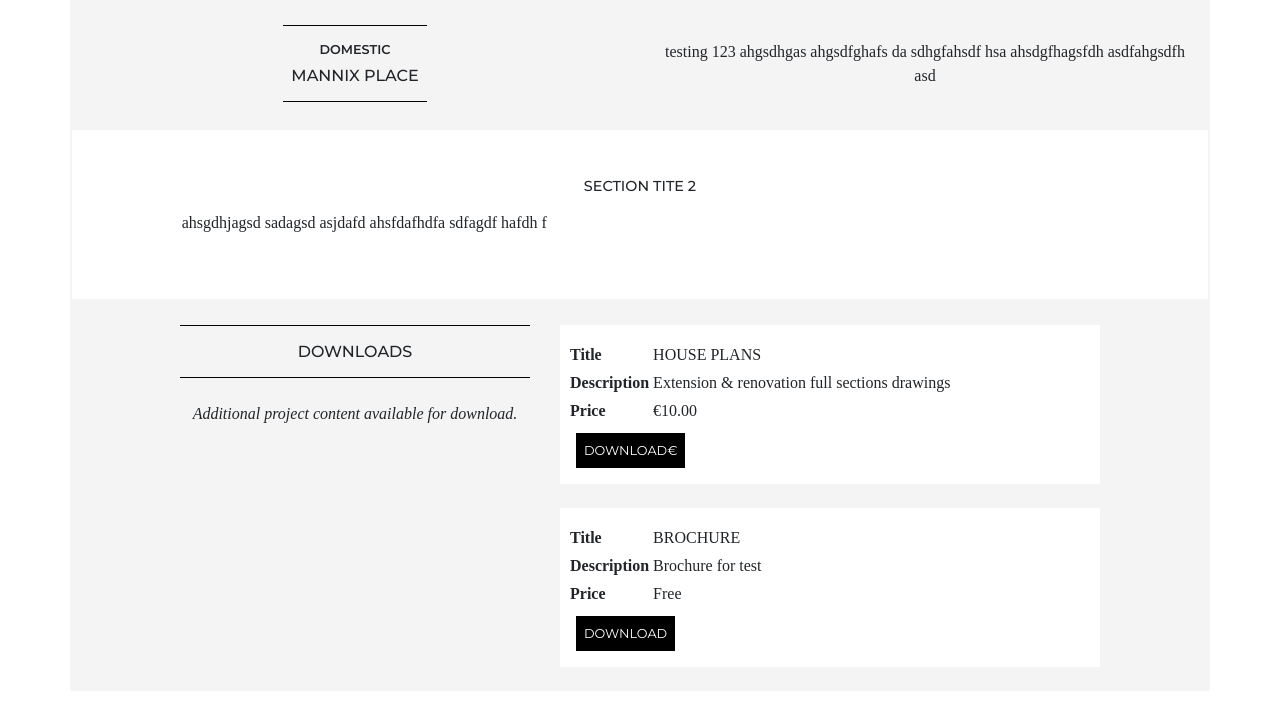
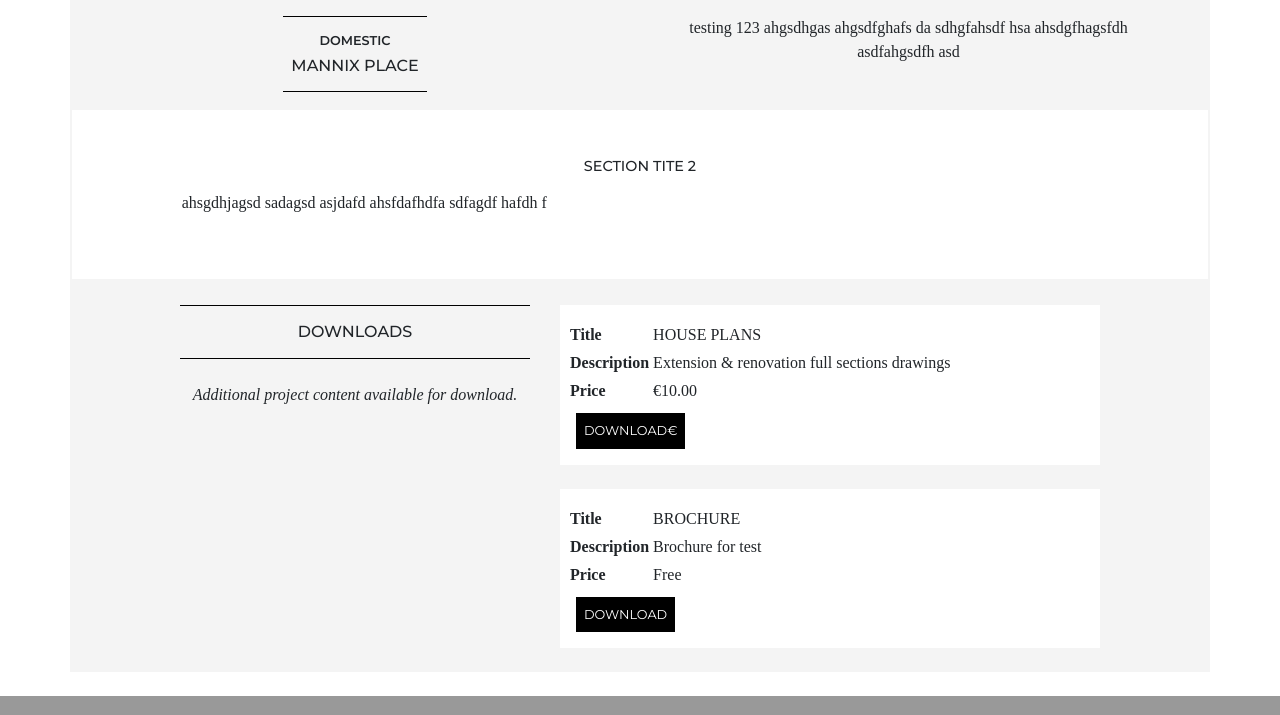
Before and after one commit to coderbeez/interior-architect, a Django app: page /portfolio/6/ in a window 1280 px wide. Shown: the part 1013-1728 px from the top of the page. Run offline with Django 3.2, Linux system fonts and the light colour scheme; data comes from the database, SQL or seed files in the repository; some libraries are stand-ins or nearby versions; some web fonts are replaced.

Commit message:
Adjust cols & padding

```diff
--- a/iaproject/portfolio/templates/portfolio/project.html
+++ b/iaproject/portfolio/templates/portfolio/project.html
@@ -20,7 +20,7 @@
         </div>
     </div>
 
-    <div class="col-12 col-md-6 order-2 order-md-3 text-center bg-color--stone p-md-4">
+    <div class="col-12 col-md-6 order-2 order-md-3 text-center bg-color--stone pr-lg-5 ">
         <p>{{ project.content|linebreaks }}</p>
     </div>
 </header>
@@ -67,7 +67,7 @@
         </span>
     </header>
 
-    <section class="col-12 col-md-6">
+    <section class="col-12 col-md-7 col-lg-6">
         {% for download in downloads %}
         <div class="bg-color--white mb-4 p-2">
 
```
